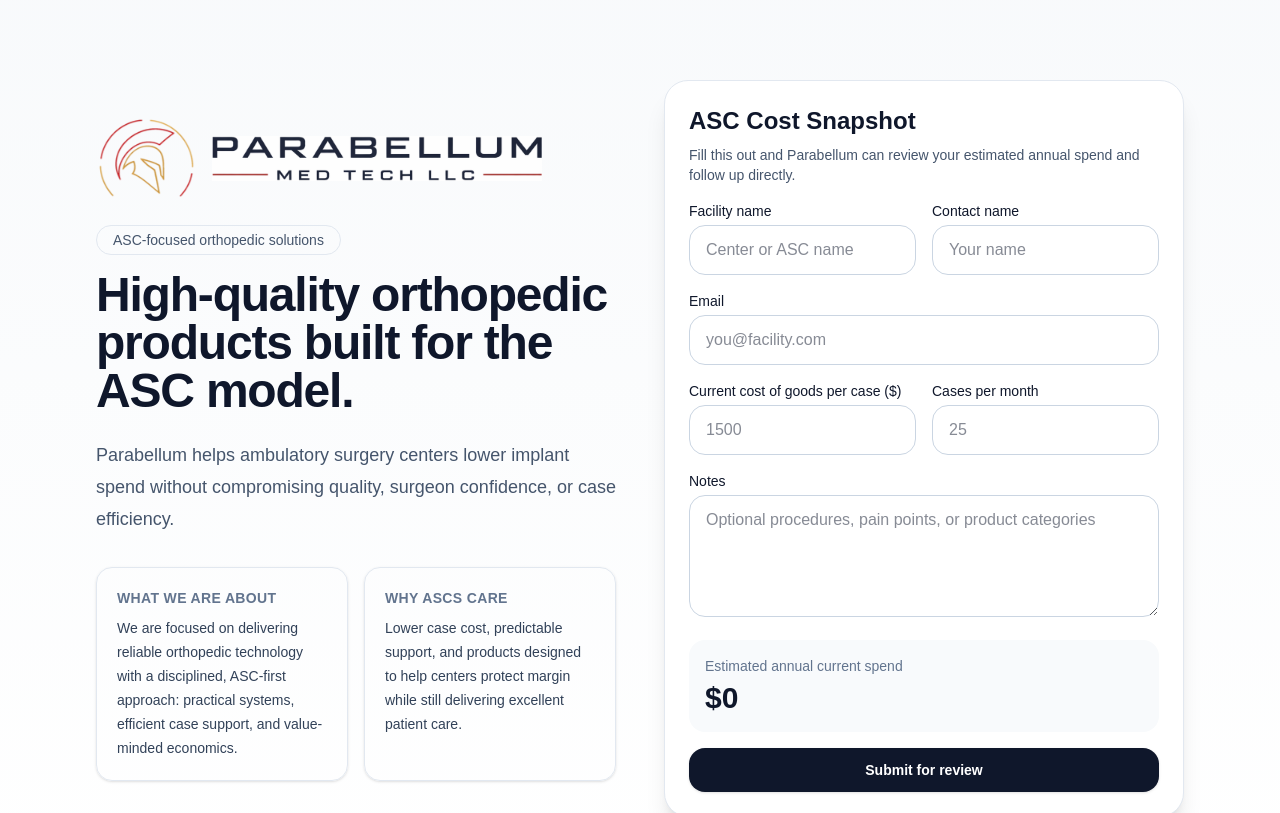
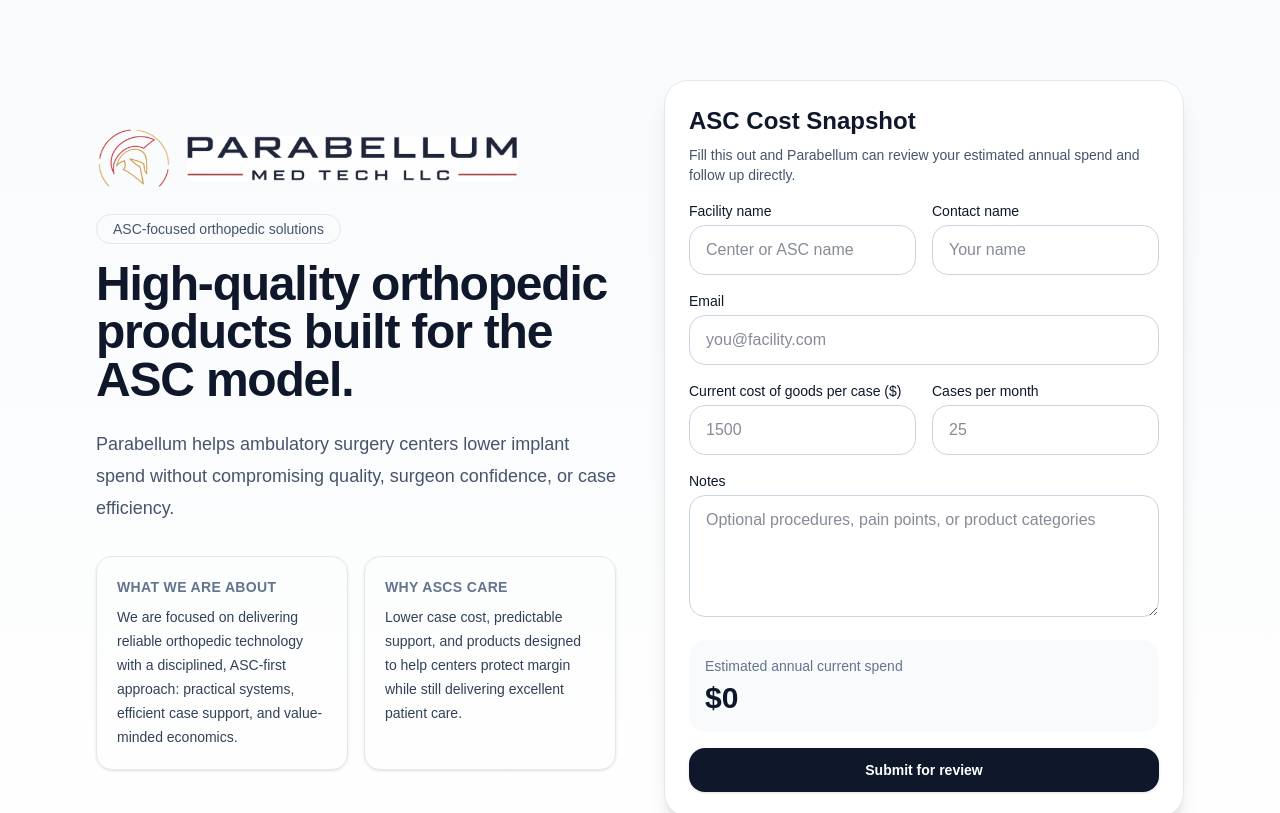
Before and after one commit to srobin-parabellum/parabellum-site, a Next.js app: page / in a window 1280 px wide. Shown: the top 813 px of the page. Built offline with nearby package versions, Linux system fonts and the light colour scheme.

Commit message:
adjust logo sizing

```diff
--- a/app/page.js
+++ b/app/page.js
@@ -50,8 +50,8 @@
                 <Image
                   src="/logo-icon.png"
                   alt="Parabellum Logo"
-                  width={100}
-                  height={100}
+                  width={75}
+                  height={75}
                   priority
                 />
 
```
